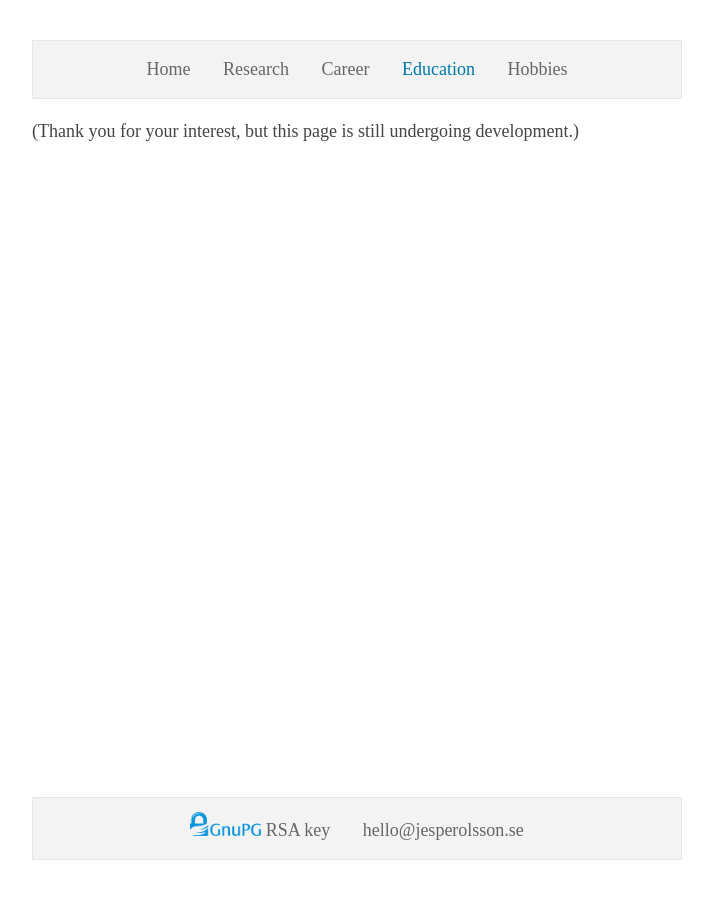
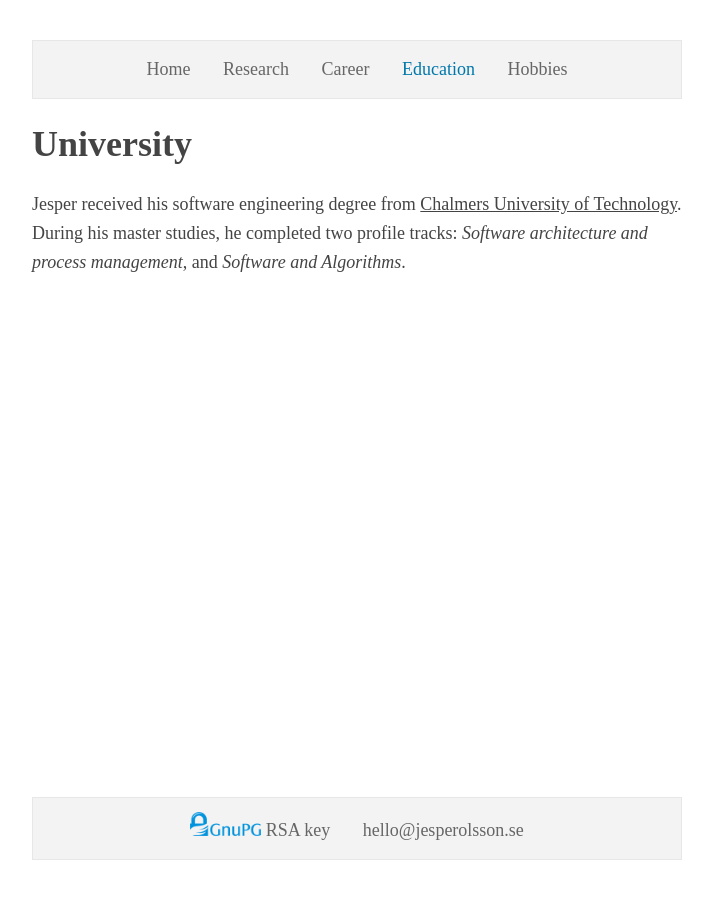
Before and after one commit to jesperolsson-se/Website, a Jekyll site: the page built from education/index.md, in a window 1280 px wide. Shown: the whole page, without its empty margins (283-996 px from the left). Built offline with Jekyll 4.4.1, drawn with Linux system fonts in a browser that asks for light colours.

Commit message:
content(Education): Add specialization

```diff
--- a/education/index.md
+++ b/education/index.md
@@ -1,4 +1,5 @@
 ---
 title: Education
 ---
-(Thank you for your interest, but this page is still undergoing development.)
+# University
+Jesper received his software engineering degree from [Chalmers University of Technology](https://www.chalmers.se/en/Pages/default.aspx). During his master studies, he completed two profile tracks: *Software architecture and process management*, and *Software and Algorithms*.
```
